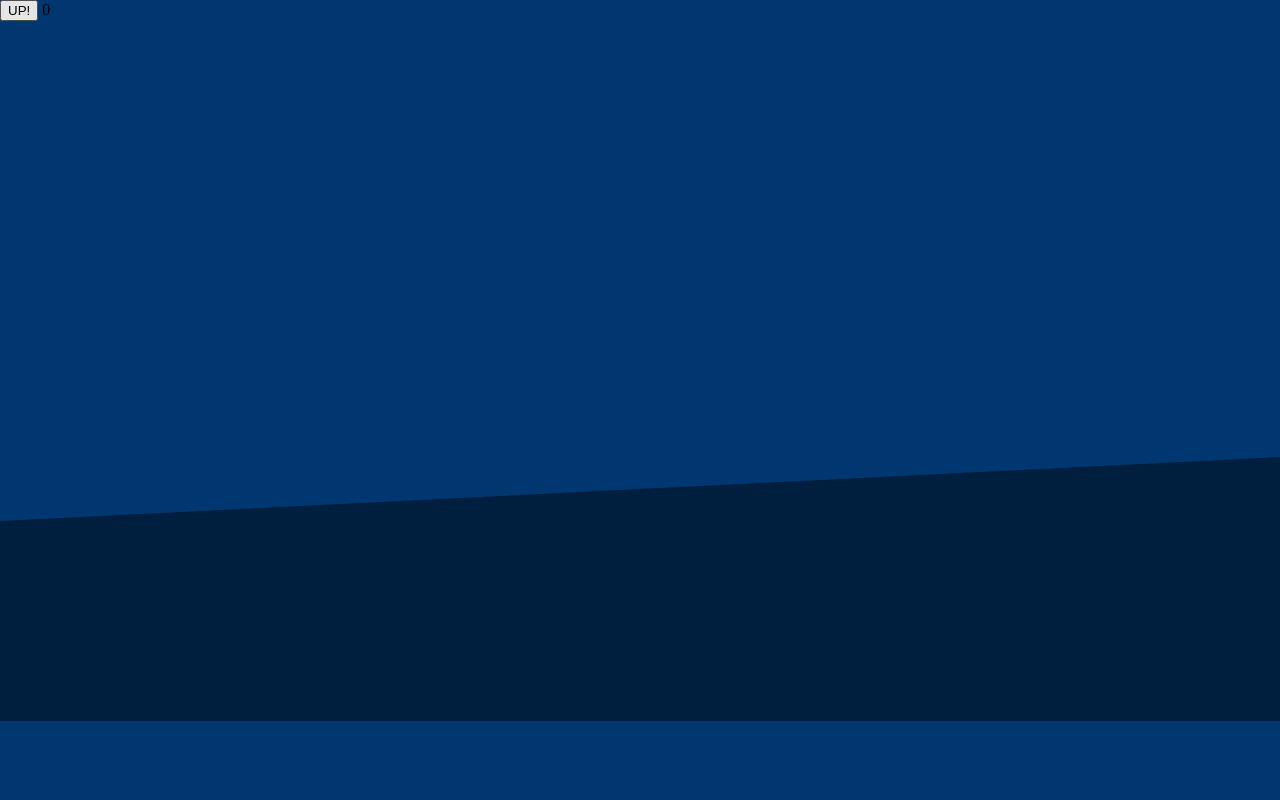
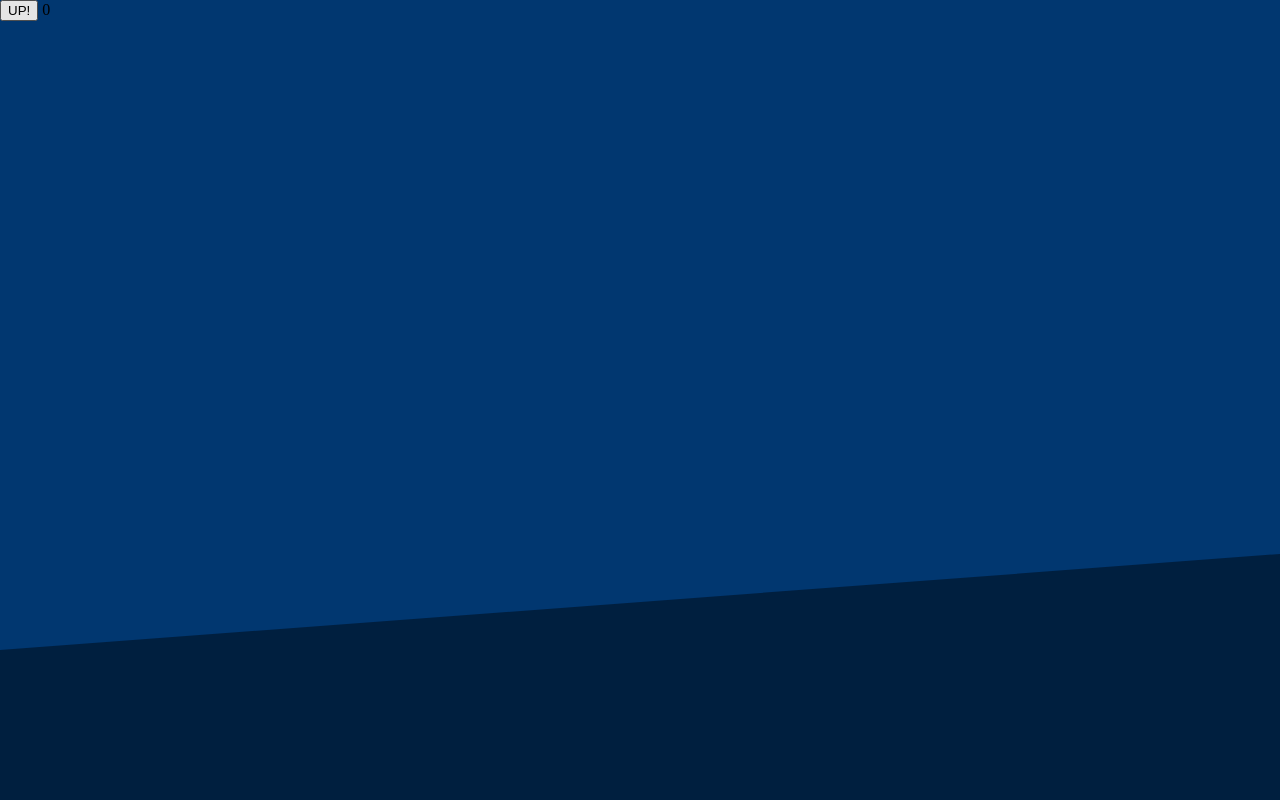
Before and after one commit to eltonjr/js-design-patterns-course, a website: page index.html in a window 1280 px wide. Drawn offline with nearby package versions, Linux system fonts and the light colour scheme; some packages are replaced by stand-ins of ours.

Commit message:
A better background

```diff
--- a/index.html
+++ b/index.html
@@ -14,6 +14,7 @@
 
 			<!-- App content -->
 			<div style="height:100%;" ng-view></div>
+			<div class="footer"></div>
 
 			<!-- Vendor scripts -->
 			<script src="bower_components/angular/angular.min.js"></script>
--- a/styles/main.css
+++ b/styles/main.css
@@ -5,20 +5,19 @@ html {
 body {
     height: 100%;
     margin: 0;
+    background-color: #013770;
 }
 
 .content {
     height: 100%;
     width: 100%;
-    overflow: hidden;
-    background-color: #013770;
 }
 
 .footer {
-    position: relative;
+    position: fixed;
     width: 0;
-    top: 400px;
-    height: 200px;
+    bottom: 0;
+    height: 150px;
     border-right: 2000px solid #001F3F;
-    border-top: 100px solid transparent;
+    border-top: 150px solid transparent;
 }
--- a/views/main.html
+++ b/views/main.html
@@ -2,5 +2,4 @@
 	<button ng-click="increment()">UP!</button>
 	{{clickCount}}
 
-	<div class="footer"></div>
 </div>
```
